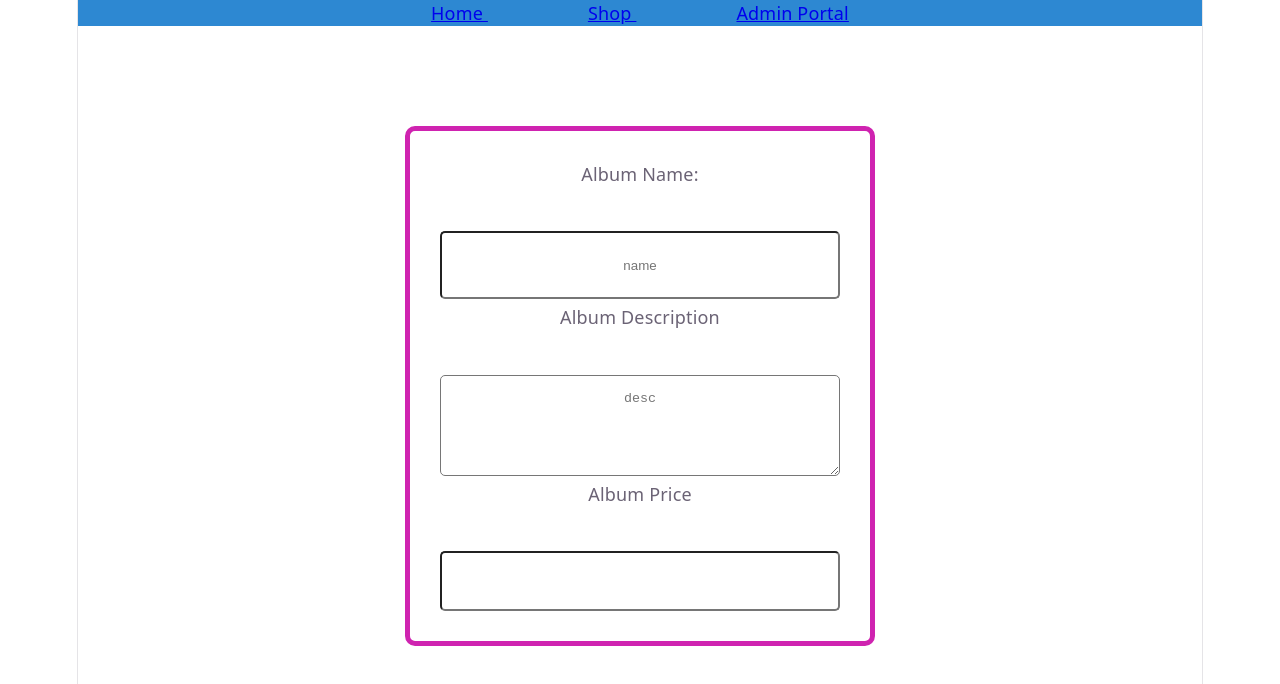
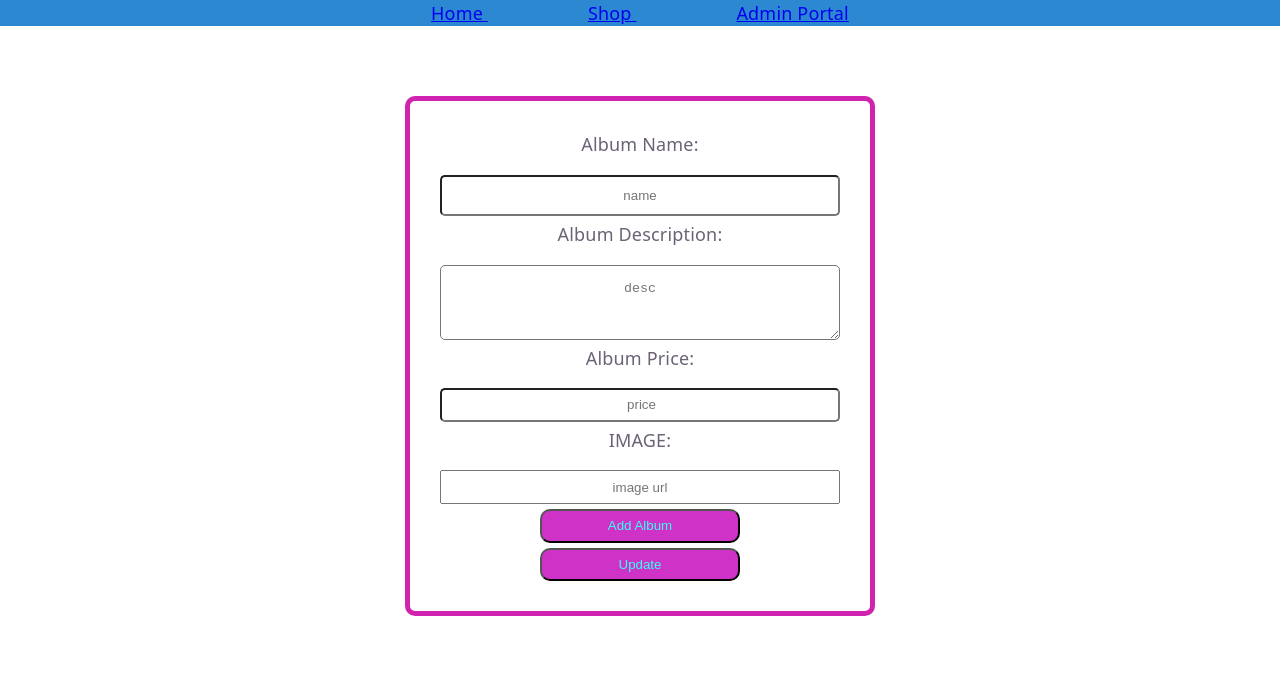
Before and after one commit to wumeibomb/SumLab-PersonalProject, a React (Vite) app: page /Adminportal in a window 1280 px wide. Shown: the top 684 px of the page. Built offline with nearby package versions, Linux system fonts and the light colour scheme.

Commit message:
update 4/?

```diff
--- /dev/null
+++ b/db.json
@@ -0,0 +1,32 @@
+{
+  "albums": [
+    {
+      "id": "1",
+      "img": "https://encrypted-tbn0.gstatic.com/images?q=tbn:ANd9GcSaYivx6Fn-bl0jkqVsSG_Arm1XPSECclBvw9NC2lJfgg&s=10",
+      "name": "Armageddon",
+      "description": "aespa's best selling and most popular album! 5 Random set ver",
+      "price": 75
+    },
+    {
+      "id": "2",
+      "img": "https://external-content.duckduckgo.com/iu/?u=https%3A%2F%2Ftse3.mm.bing.net%2Fth%2Fid%2FOIF.8wa3Uj2OEF0g0jbv9pUp8g%3Fpid%3DApi&f=1&ipt=493660866d54633b58a80fa98d04e927931093a12b1103eefafafded19c54296&ipo=images",
+      "name": "LEMONADE",
+      "description": "aespa's newest album is out now! 5 Random set ver",
+      "price": 100
+    },
+    {
+      "id": "3",
+      "img": "https://external-content.duckduckgo.com/iu/?u=https%3A%2F%2Fimages.genius.com%2Fd276ef1e7f068c8254f63d763658f6d3.1000x1000x1.png&f=1&nofb=1&ipt=ad47e9dcd1d472b933e3595d8dc34ab55775e5fa9e03a6cecadf890df658e6ed",
+      "name": "Savage",
+      "description": "aespa's most acclaimed title track! Full set",
+      "price": 75
+    },
+    {
+      "id": "4",
+      "img": "https://external-content.duckduckgo.com/iu/?u=https%3A%2F%2Fwww.musicmundial.com%2Fen%2Fwp-content%2Fuploads%2F2026%2F05%2FAESPA-Karina-and-Ningning-make-history-with-their-debut-at-the-Met-Gala-2026.jpg&f=1&nofb=1&ipt=120b80ad4e857cf0772480c37e25780e6d437835f42f5d056b69b3274bb03cd2",
+      "name": "Ad - MetGala",
+      "description": "aespa's Karina and NingNing stun at the Met Gala",
+      "price": "$$$"
+    }
+  ]
+}
--- a/package.json
+++ b/package.json
@@ -15,7 +15,7 @@
     "build": "vite build",
     "lint": "eslint .",
     "preview": "vite preview",
-    "server": "json-server db.json -p 3001"
+    "server": "json-server db.json --port=4000"
 
   },
     "devDependencies": {
--- a/src/components/Adminportal.jsx
+++ b/src/components/Adminportal.jsx
@@ -1,34 +1,102 @@
-import React from "react";
+import React, { useState } from "react";
+import updateAlbums from "./PATCH";
 
 function Adminportal(){
+
+    const FLOP = "http://localhost:4000/albums"
+            const [name, setName] = useState("")
+            const [desc, setDesc] = useState("")
+            const [price, setPrice] = useState(0)
+            const [img, setIMG] = useState("")
+
+            function handleSubmit(event) {
+                event.preventDefault()
+
+            const newAlbum = {
+                name,
+                desc,
+                price,
+                img,
+            }
+
+            fetch(FLOP, {
+                method: "POST",
+                headers: {"Content-Type": "application/json"},
+                body: JSON.stringify(newAlbum),
+            })
+            .then((response) => {
+                if(!response.ok) {
+                    throw new Error("FILUREEEE")
+                }
+                return response.json()
+            })
+            .then((data) => {
+                setName("")
+                setDesc("")
+                setIMG("")
+                setPrice(0)
+            })
+            .catch((error) => console.log(error))
+        }
+
     return(
         <div style={{backgroundColor: "white", //hw can I make it that the ENTIRE page is white instead of th whte rendering with the form...
         display: "flex",
         justifyContent: "center",
-        paddingTop: "100px"}}>
-            <form className="form" style={{border: "5px solid #cf23b0", padding: "30px", borderRadius: "10px", display: "grid", gap: "5px",width: "400px", height: "450px"}}>
+        paddingTop: "70px",
+        paddingBottom: "75px"}}>
+            <form className="form" style={{border: "5px solid #cf23b0", padding: "30px",
+                 borderRadius: "10px", display: "grid",
+                 gap: "5px",width: "400px",
+                 height: "450px"}} onSubmit={handleSubmit}>
+
                 <p>Album Name:</p>
                 <input
                 type="text"
                 placeholder="name"
+                onChange={(event) => setName(event.target.value)}
                 style={{textAlign: "center", borderRadius: "5px", padding: "5px"}}
                 ></input>
 
-                <p>Album Description</p>
+                <p>Album Description:</p>
                 <textarea
                 type='text'
                 placeholder="desc"
+                onChange={(event) => setDesc(event.target.value)}
                 style={{textAlign: "center", borderRadius: "5px", padding: "15px"}}
                 ></textarea>
 
-                <p>Album Price</p>
+                <p>Album Price:</p>
                 <input
                 type="number"
-                style={{textAlign: "left", borderRadius: "5px"}}
+                placeholder="price"
+                onChange={(event) => setPrice(event.target.value)}
+                style={{textAlign: "center", borderRadius: "5px", paddingLeft: "20px"}}
                 ></input>
+
+                <p>IMAGE:</p>
+                <input
+                type= "url"
+                placeholder="image url"
+                onChange={(event) => setIMG(event.target.value)}
+                style={{textAlign: "center"}}
+                ></input>
+
+                <button
+                type="submit"
+                style= {{width: "200px", justifySelf: "center", color: "#35fff5", backgroundColor: "#cf32c7", borderRadius: "10px"}}
+                >Add Album</button>
+                <button
+                type="submit"
+                onSubmit={updateAlbums}
+                style= {{width: "200px", justifySelf: "center", color: "#35fff5", backgroundColor: "#cf32c7", borderRadius: "10px"}}
+                >Update</button>
+
+
             </form>
         </div>
     )
 }
 
+
 export default Adminportal
--- /dev/null
+++ b/src/components/PATCH.jsx
@@ -0,0 +1,27 @@
+import React, { useEffect } from "react";
+
+function updateAlbums({id, name, description, price, img }){
+     const [album, setAlbum] = useState("")
+
+    const handlePATCH = (event) => {
+       event.preventDefault()
+      fetch('http://localhost:4000/albums/{album.id}'), {
+        method: "PATCH",
+       headers: { "Content-Type": "application/json" },
+      body: JSON.stringify({album})
+  }
+  .then((response)=> {
+    if (!response.ok) {throw new Error("FLOPPPEEDDDDD")}
+    return response.json()
+  })
+  .then(data => console.log(data)
+  )
+  .catch(error => console.log(error))
+    }
+    useEffect(() => {
+        fetch("http://localhost:4000/albums")
+        .then(setAlbum)
+        .catch(error => console.log(error))
+    }, [])
+}
+export default updateAlbums
--- a/src/components/Shop.jsx
+++ b/src/components/Shop.jsx
@@ -1,41 +1,10 @@
 import React, { useEffect, useState } from "react";
-import AlbumCards from "./albumcards";
-
-const albumlist = [
-    {
-      id: 1,
-      img: "https://encrypted-tbn0.gstatic.com/images?q=tbn:ANd9GcSaYivx6Fn-bl0jkqVsSG_Arm1XPSECclBvw9NC2lJfgg&s=10",
-      name: "Armageddon",
-      description: "aespa's best selling and most popular album! 5 Random set ver",
-      price: 75
-    },
-    {
-      "id": 2,
-      img: "https://external-content.duckduckgo.com/iu/?u=https%3A%2F%2Ftse3.mm.bing.net%2Fth%2Fid%2FOIF.8wa3Uj2OEF0g0jbv9pUp8g%3Fpid%3DApi&f=1&ipt=493660866d54633b58a80fa98d04e927931093a12b1103eefafafded19c54296&ipo=images",
-      "name": "LEMONADE",
-    "description": "aespa's newest album is out now! 5 Random set ver",
-      "price": 100
-    },
-    {
-      "id": 3,
-      img: "https://external-content.duckduckgo.com/iu/?u=https%3A%2F%2Fimages.genius.com%2Fd276ef1e7f068c8254f63d763658f6d3.1000x1000x1.png&f=1&nofb=1&ipt=ad47e9dcd1d472b933e3595d8dc34ab55775e5fa9e03a6cecadf890df658e6ed",
-      "name": "Savage",
-      "description": "aespa's most acclaimed title track! Full set",
-      "price": 75
-    },
-    {
-        id: 4,
-      img: "https://external-content.duckduckgo.com/iu/?u=https%3A%2F%2Fwww.musicmundial.com%2Fen%2Fwp-content%2Fuploads%2F2026%2F05%2FAESPA-Karina-and-Ningning-make-history-with-their-debut-at-the-Met-Gala-2026.jpg&f=1&nofb=1&ipt=120b80ad4e857cf0772480c37e25780e6d437835f42f5d056b69b3274bb03cd2",
-      "name": "Ad - MetGala",
-      "description": "aespa's Karina and NingNing stun at the Met Gala",
-      "price": 75
-    }
-   ]
 
 function Shop() {
-    const [albums, setAlbums] = useState([])
+     const [albums, setAlbums] = useState([])
+     const FINALLY = 'http://localhost:4000/albums'
     function fetchtest() {
-        fetch(albumlist)
+        fetch(FINALLY)
         .then(response => {
             return response.json()
         })
@@ -45,15 +14,19 @@ function Shop() {
     useEffect(() => {
         fetchtest()
     },[])
+
     return (
-        <div className="main" style={{backgroundColor:"white", color: "fuchsia",display: "grid", gridTemplateColumns: "auto auto auto"  }} >
-            {albumlist.map(album => (
+        <div className="main" style={{backgroundColor:"white", color: "fuchsia",display: "grid", gridTemplateColumns: "auto auto auto"}} >
+            {albums.map(album => (
                 <li key = {album.id} style={{listStyleType: "none", padding: "10px"}}>
                     <h3 >{album.name}</h3>
                     <p>{album.description}</p>
+                    <p>${album.price}</p>
                     <img src = {album.img} alt = {album.name} width={"250px"}/>
                 </li>
             ))}
+
+
         </div>
     )
 }
--- a/src/components/db.json
+++ /dev/null
@@ -1,22 +0,0 @@
-{
- "albums": [
-    {
-      "id": 1,
-      "name": "Armageddon",
-      "description": "aespa's best selling and most popular album! 5 Random set ver",
-      "price": 75
-    },
-    {
-      "id": 2,
-      "name": "LEMONADE",
-    "description": "aespa's newest album is out now! 5 Random set ver",
-      "price": 100
-    },
-    {
-      "id": 3,
-      "name": "Savage",
-      "description": "aespa's most acclaimed title track! Full set",
-      "price": 75
-    }
-   ]
-}
--- a/src/index.css
+++ b/src/index.css
@@ -55,15 +55,11 @@ body {
 }
 
 #root {
-  width: 1126px;
   max-width: 100%;
-  margin: 0 auto;
   text-align: center;
-  border-inline: 1px solid var(--border);
   min-height: 100svh;
   display: flex;
   flex-direction: column;
-  box-sizing: border-box;
 }
 
 h1,
```
